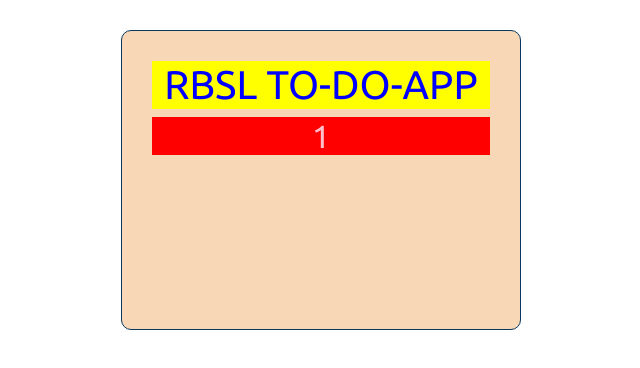
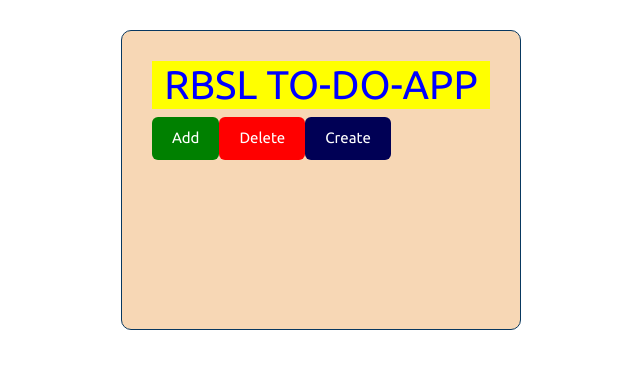
Before and after one commit to TayloPortfolioWebsites/reactExercise2, a React (Create React App) app in the folder reactapp1/: page / in a window 1280 px wide. Shown: the top 368 px of the page, without its empty margins (319-959 px from the left). Built offline with nearby package versions, Linux system fonts and the light colour scheme.

Commit message:
add defaultProps for buttons

```diff
--- a/reactapp1/src/App.js
+++ b/reactapp1/src/App.js
@@ -71,7 +71,7 @@ export default App;
 function App() {
   return (
     <div className="container">
-      <Header title={'1'}/>
+      <Header title={'Heading test'}/>
     </div>
   );
 }
--- /dev/null
+++ b/reactapp1/src/components/Button.js
@@ -0,0 +1,19 @@
+import React from 'react'
+import PropTypes from 'prop-types'
+
+const Button = ({color,text}) => {
+  return (
+    <button className='btn' style={{backgroundColor: color}}>{text}</button>
+  )
+}
+
+Button.defaultProps = {
+    color: '#005'
+}
+
+Button.propTypes = {
+    text: PropTypes.string,
+    color: PropTypes.string
+}
+
+export default Button
--- a/reactapp1/src/components/Header.js
+++ b/reactapp1/src/components/Header.js
@@ -1,5 +1,6 @@
 import React from 'react'
 import PropTypes from 'prop-types'
+import Button from './Button.js'
 
 const Header = ({title}) => {
   return (
@@ -7,9 +8,9 @@ const Header = ({title}) => {
         <h1 style={{textAlign: 'center', backgroundColor: 'yellow', color: 'blue'}}>
             RBSL TO-DO-APP
         </h1>
-        <h2 style={headingStyles}>
-            {title}
-        </h2>
+        <Button text={'Add'} color={'green'}/>
+        <Button text={'Delete'} color={'red'}/>
+        <Button text={'Create'} />
     </header>
   )
 }
```
